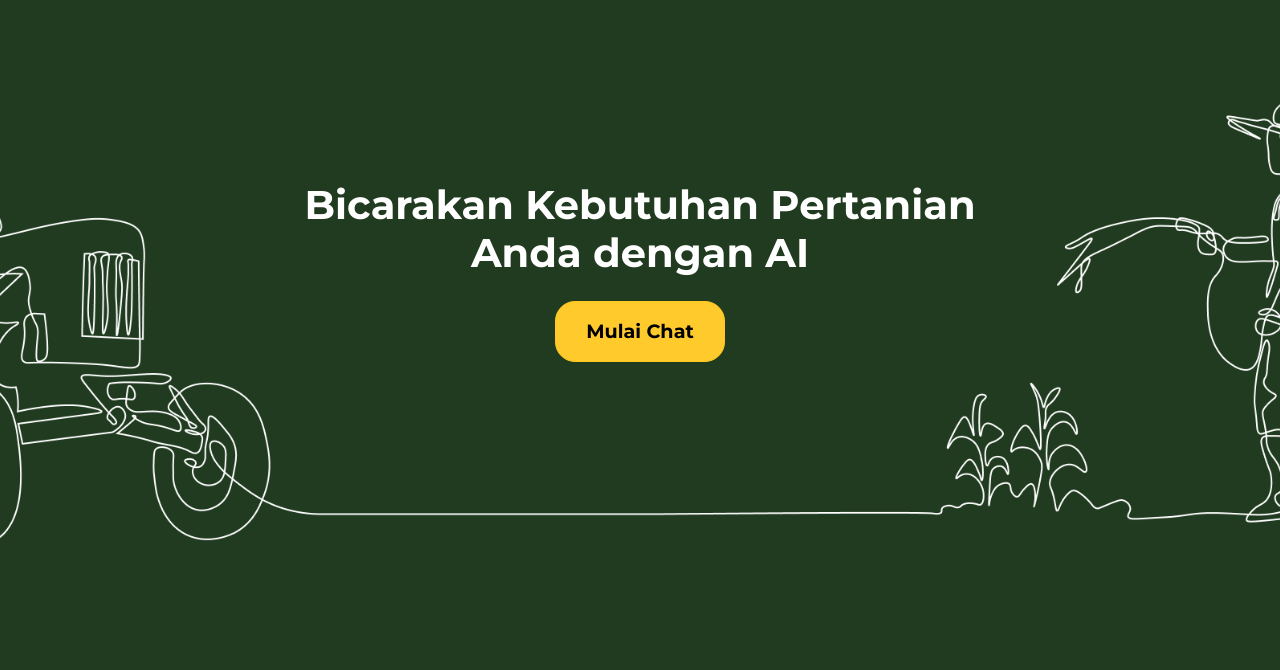
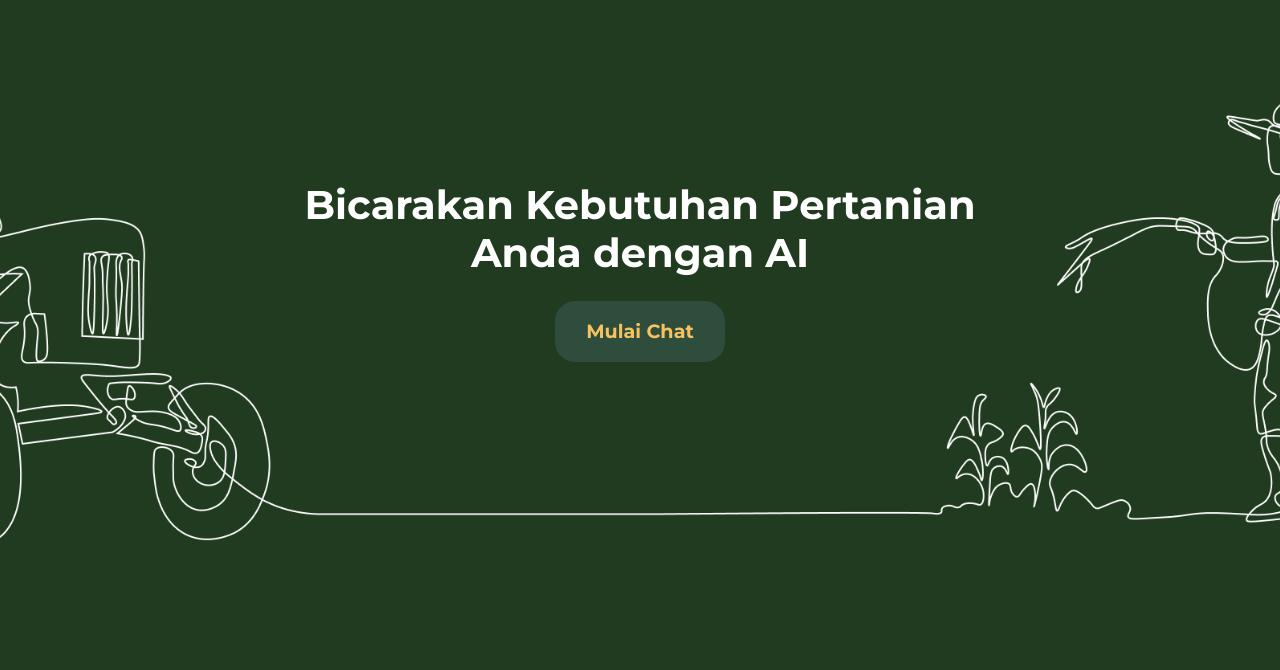
Before and after one commit to AzharNadhif/TanikuMaju, a plain HTML site: page detailArtikel.html in a window 1280 px wide. In both pictures the pointer is over the link "Mulai Chat". Shown: the part 2052-2722 px from the top of the page. Drawn offline with nearby package versions, Linux system fonts and the light colour scheme.

Commit message:
Update DetailArtikel

```diff
--- a/detailArtikel.css
+++ b/detailArtikel.css
@@ -276,6 +276,12 @@ body {
   text-decoration: none;
 }
 
+.section4 a:hover{
+  background-color: #2F4D3C;
+  border-color: #2F4D3C;
+  color: #F7C35F;
+}
+
 @media (max-width: 768px) {
   .section4 h2 {
     font-size: 1.8rem;
--- a/detailArtikel.html
+++ b/detailArtikel.html
@@ -158,7 +158,7 @@
               Anda dengan AI
             </h2>
             <br>
-            <a href="#" class="btn btn-lg btn-warning fw-bold">Mulai Chat</a>
+            <a href="chatai.html" class="btn btn-lg btn-warning fw-bold">Mulai Chat</a>
           </div>
         </div>
       </div>
```
